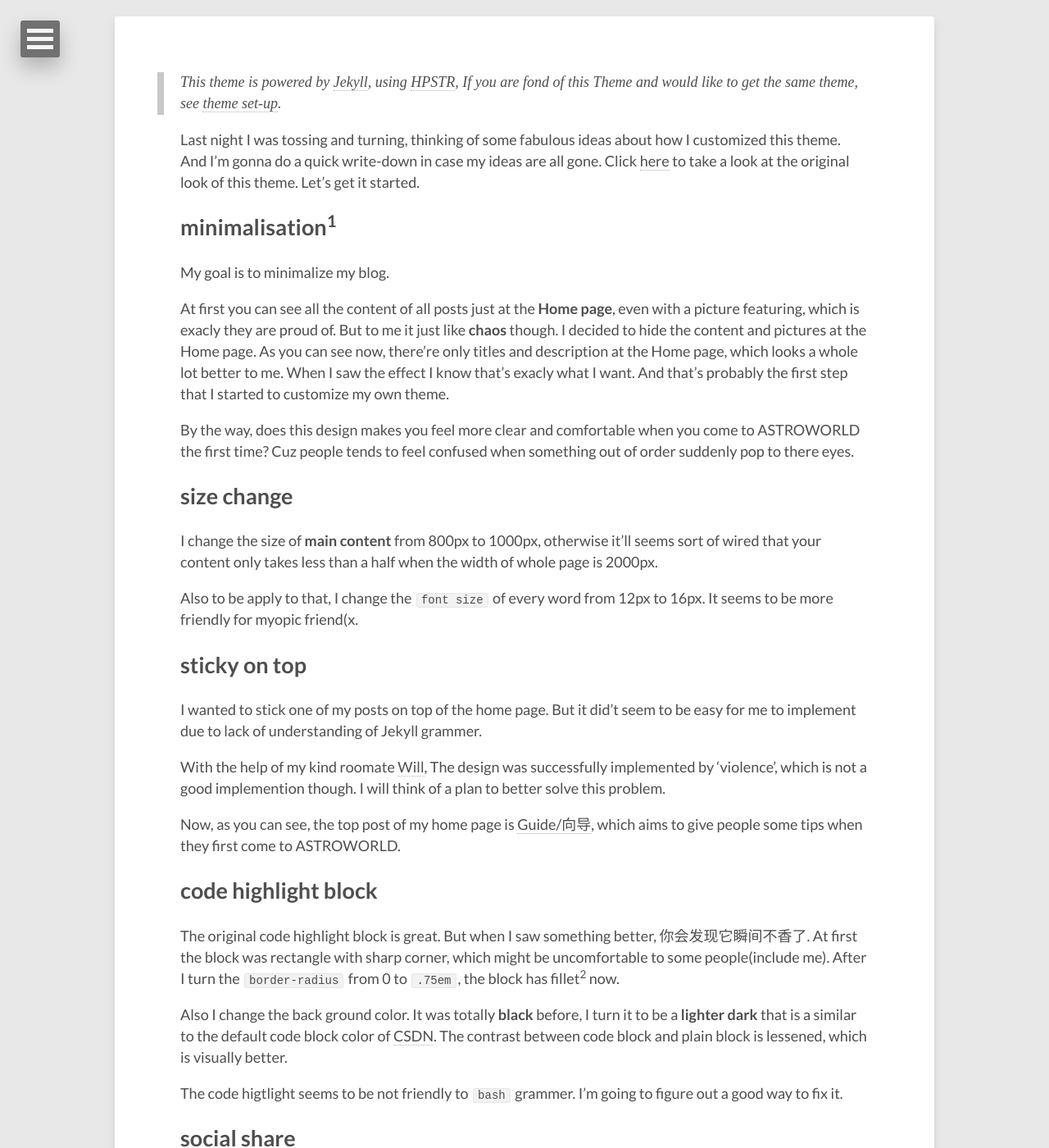
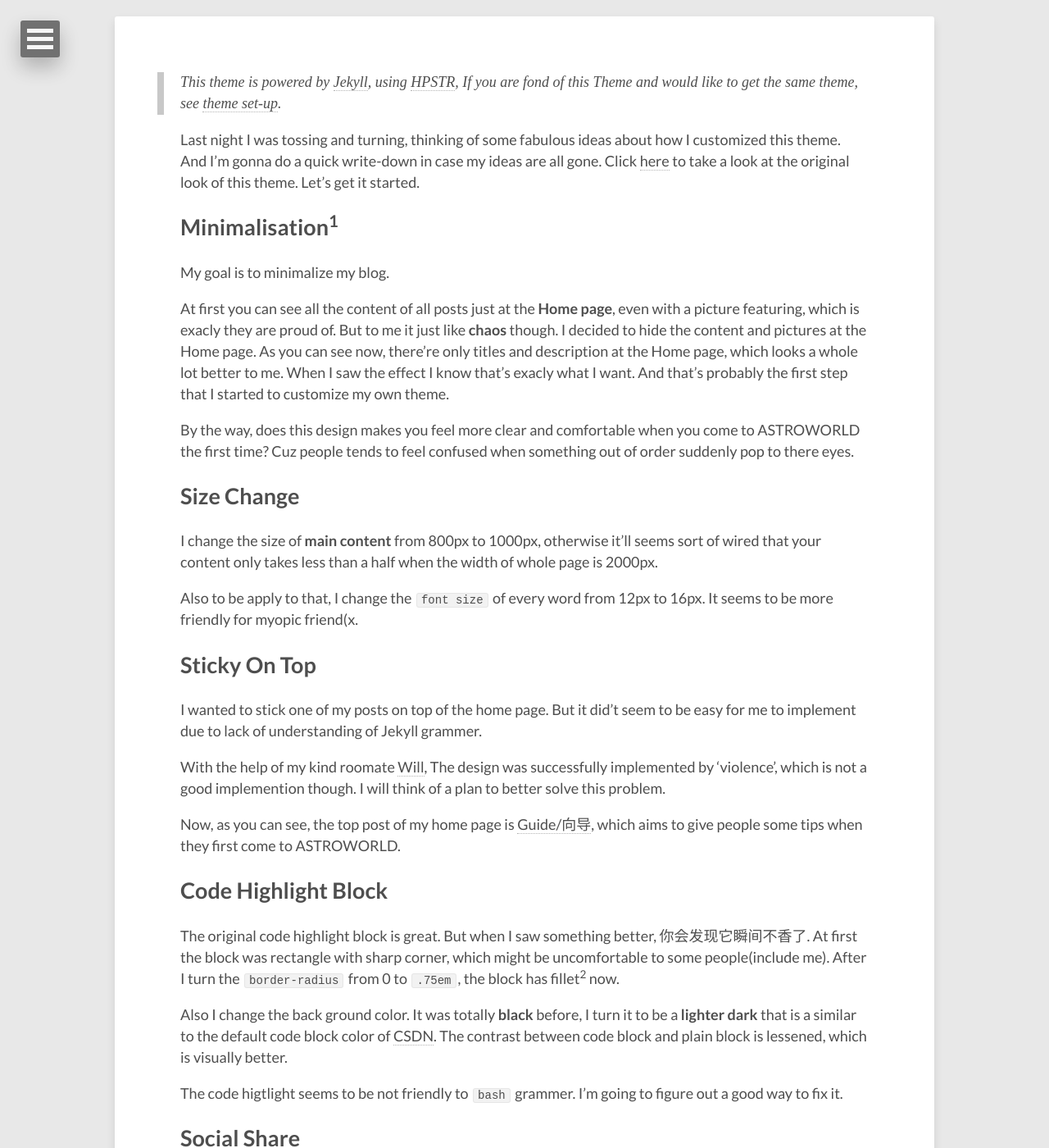
Before and after one commit to lucameng/lucameng.github.io, a Jekyll site: the page built from _posts/2022-05-08-customize-my-theme.md, in a window 1280 px wide and 1400 px high, scrolled down 430 px. Shown: the whole window at 82% size. Built offline with Jekyll 4.4.1, drawn with Linux system fonts in a browser that asks for light colours.

```diff
--- a/_posts/2022-05-08-customize-my-theme.md
+++ b/_posts/2022-05-08-customize-my-theme.md
@@ -13,7 +13,7 @@ image:
 
 Last night I was tossing and turning, thinking of some fabulous ideas about how I customized this theme. And I'm gonna do a quick write-down in case my ideas are all gone. Click [here](https://mmistakes.github.io/jekyll-theme-hpstr/) to take a look at the original look of this theme. Let's get it started.
 
-## minimalisation[^1]
+## Minimalisation[^1]
 
 My goal is to minimalize my blog.
 
@@ -21,13 +21,13 @@ At first you can see all the content of all posts just at the **Home page**, eve
 
 By the way, does this design makes you feel more clear and comfortable when you come to ASTROWORLD the first time? Cuz people tends to feel confused when something out of order suddenly pop to there eyes.
 
-## size change
+## Size Change
 
 I change the size of **main content** from 800px to 1000px, otherwise it'll seems sort of wired that your content only takes less than a half when the width of whole page is 2000px.
 
 Also to be apply to that, I change the `font size` of every word from 12px to 16px. It seems to be more friendly for myopic friend(x.
 
-## sticky on top
+## Sticky On Top
 
 I wanted to stick one of my posts on top of the home page. But it did't seem to be easy for me to implement due to lack of understanding of Jekyll grammer.
 
@@ -35,7 +35,7 @@ With the help of my kind roomate [Will](https://willyangywt.cc), The design was
 
 Now, as you can see, the top post of my home page is [Guide/向导](https://lucameng.github.io/Guide/), which aims to give people some tips when they first come to ASTROWORLD.
 
-## code highlight block
+## Code Highlight Block
 
 The original code highlight block is great. But when I saw something better, 你会发现它瞬间不香了. At first the block was rectangle with sharp corner, which might be uncomfortable to some people(include me). After I turn the `border-radius` from 0 to `.75em`, the block has fillet[^2] now.
 
@@ -43,7 +43,7 @@ Also I change the back ground color. It was totally **black** before, I turn it
 
 The code higtlight seems to be not friendly to `bash` grammer. I'm going to figure out a good way to fix it.
 
-## social share
+## Social Share
 
 I'm gonna expand the social share interface, probably add Weibo and Wechat. It will be implemented a few days later(after the deadlines of so many projects).
 
```
Also changed, not shown: _posts/2022-05-06-shopt-order-of-Linux-shell .md (+5 -4 lines).
